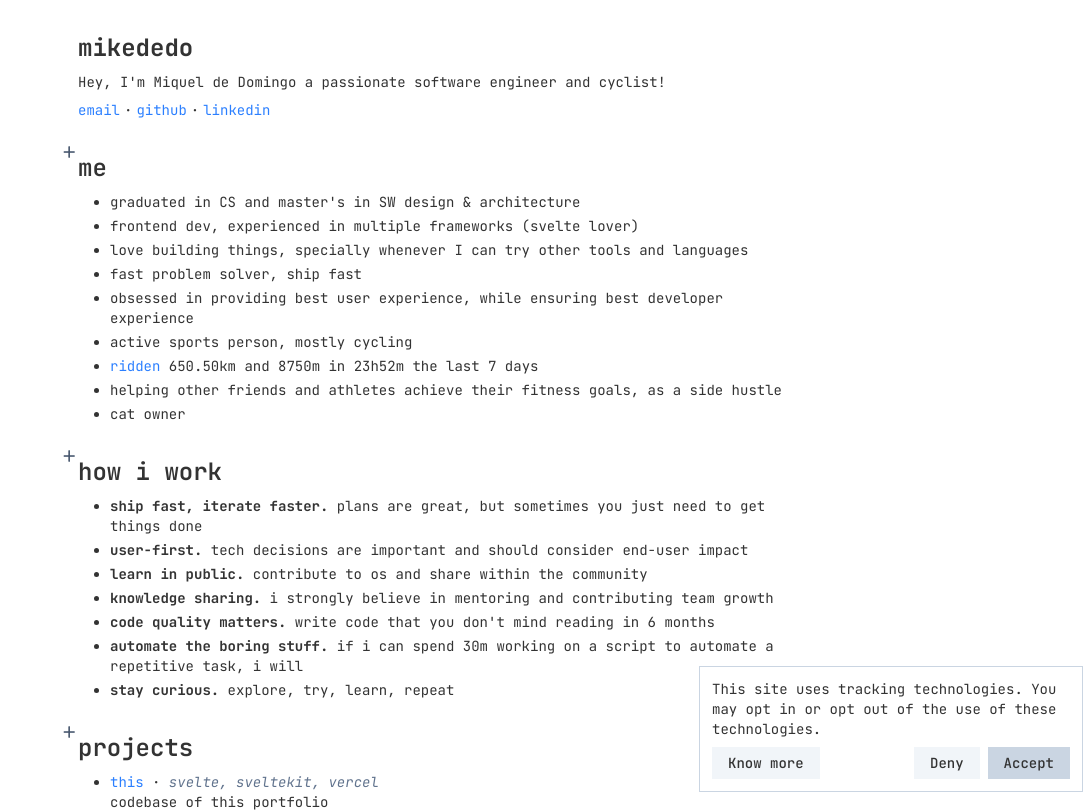
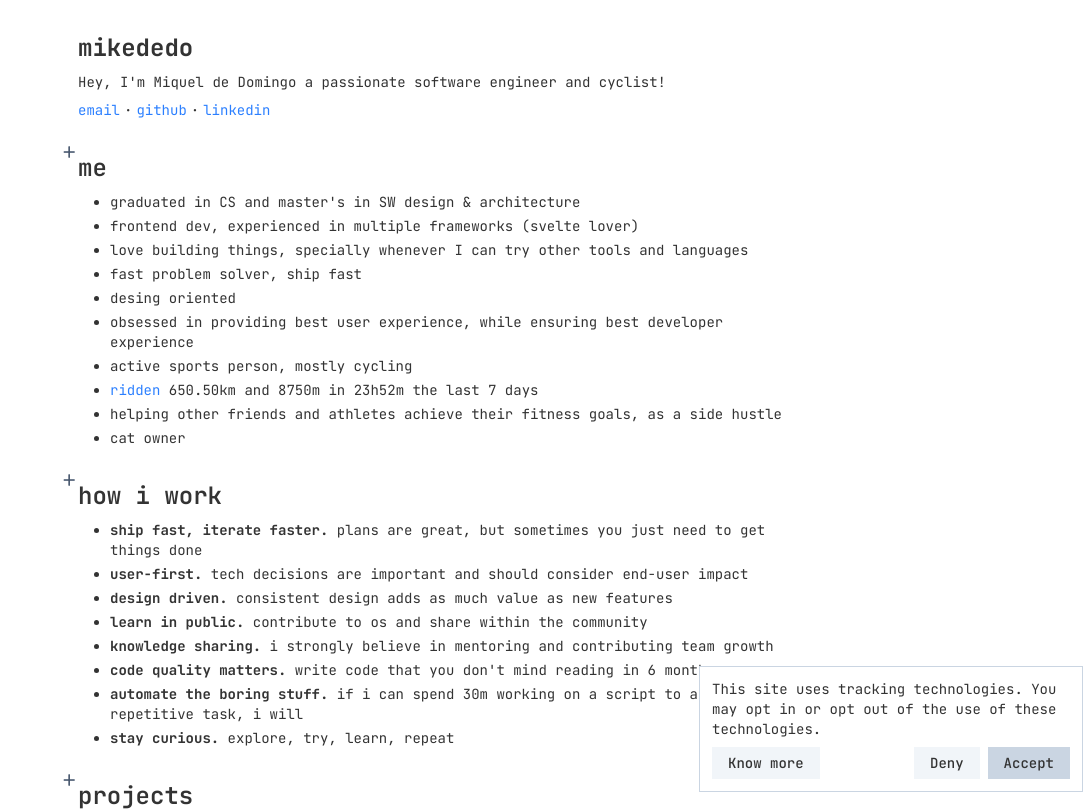
Before and after one commit to mikededo/portfolio, a SvelteKit app: page / in a window 1280 px wide. Shown: the top 812 px of the page, without its empty margins (197-1280 px from the left). Built offline with nearby package versions, Linux system fonts and the light colour scheme.

Commit message:
feat: minor changes

```diff
--- a/src/routes/+page.svelte
+++ b/src/routes/+page.svelte
@@ -54,6 +54,7 @@
         <li>frontend dev, experienced in multiple frameworks (svelte lover)</li>
         <li>love building things, specially whenever I can try other tools and languages</li>
         <li>fast problem solver, ship fast</li>
+        <li>desing oriented</li>
         <li>obsessed in providing best user experience, while ensuring best developer experience</li>
         <li>active sports person, mostly cycling</li>
         <li>
@@ -80,6 +81,9 @@
             <strong>user-first.</strong> tech decisions are important and should consider end-user impact
         </li>
         <li>
+            <strong>design driven.</strong> consistent design adds as much value as new features
+        </li>
+        <li>
             <strong>learn in public.</strong> contribute to os and share within the community
         </li>
         <li>
@@ -98,13 +102,6 @@
 
     {@render h2('projects')}
     <ul class="ml-8 list-disc space-y-1 text-sm">
-        <Project
-            repo="this"
-            repoHref="https://github.com/mikededo/portfolio"
-            topics={['svelte', 'sveltekit', 'vercel']}
-        >
-            codebase of this portfolio
-        </Project>
         <Project
             repo="dart barrel file generator"
             repoHref="https://github.com/mikededo/dart-barrel-file-generator"
```
